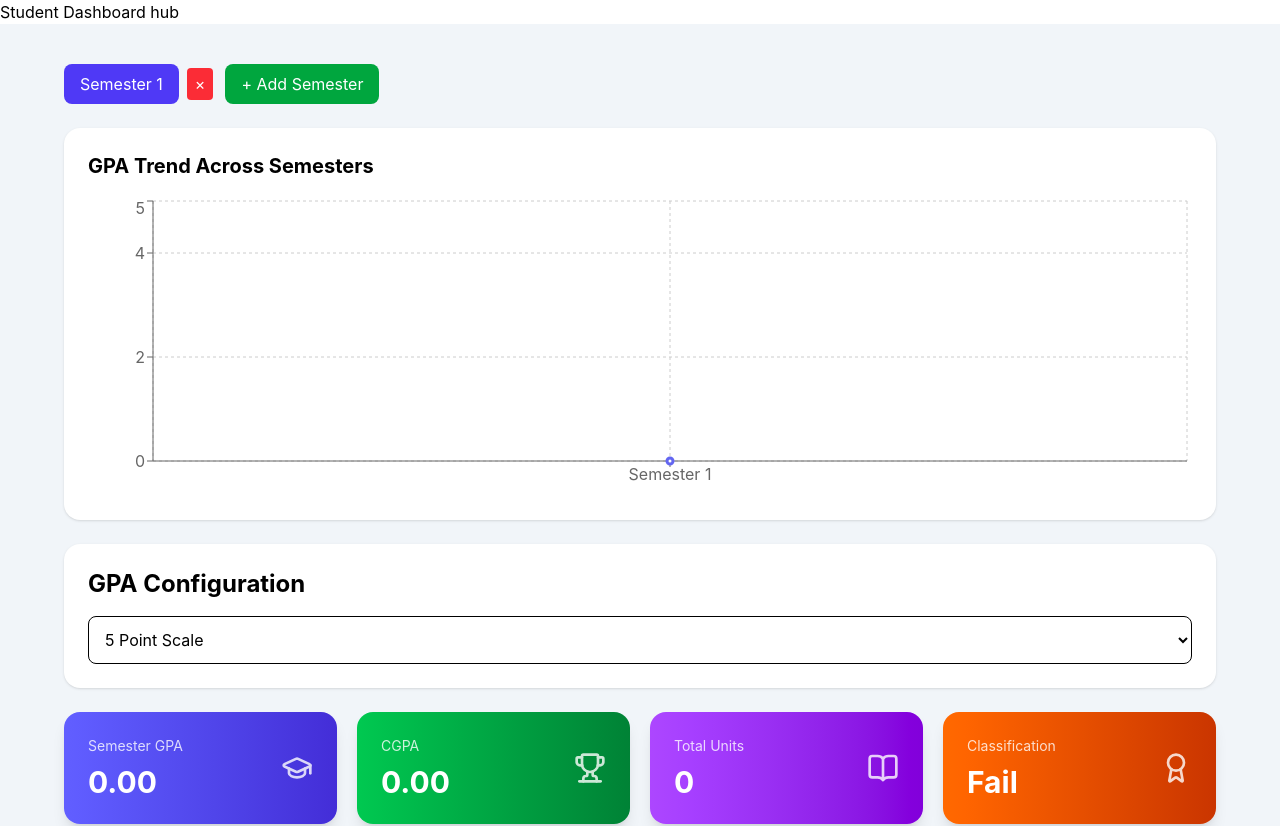
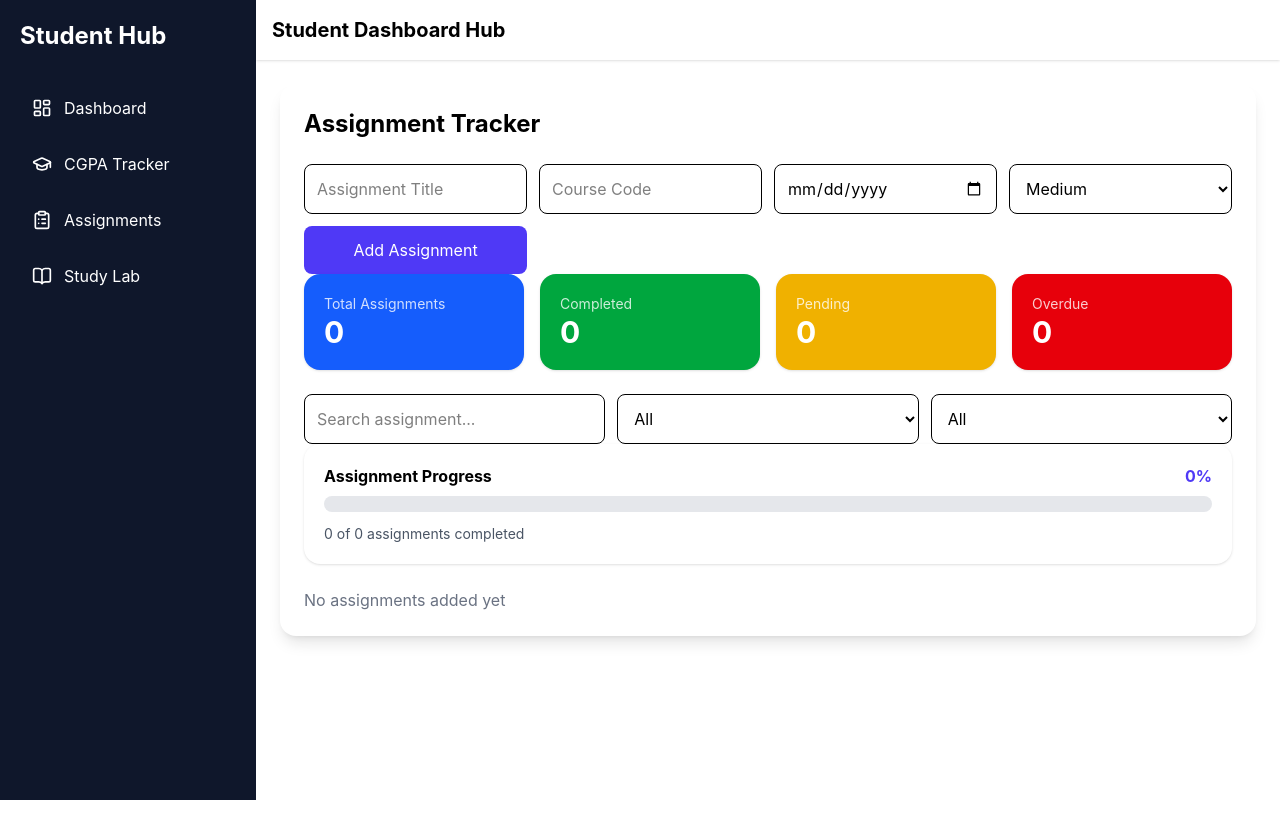
Before and after one commit to Oreofe05/ScholarMetrics, a React (Vite) app: page /assignments in a window 1280 px wide. Shown: the top 826 px of the page. After the commit the page ends 800 px from the top, so only its background shows below. Built offline with nearby package versions, Linux system fonts and the light colour scheme.

Commit message:
Sidebar and Navbar

```diff
--- a/package.json
+++ b/package.json
@@ -14,6 +14,7 @@
     "lucide-react": "^1.21.0",
     "react": "^18.3.1",
     "react-dom": "^18.3.1",
+    "react-router-dom": "^7.18.0",
     "recharts": "^3.8.1",
     "tailwindcss": "^4.3.0"
   },
--- a/src/App.jsx
+++ b/src/App.jsx
@@ -1,14 +1,61 @@
-import Navbar from "./components/Navbar"
-import CGPATracker from "./components/CGPATracker"
-import AssignmentTracker from "./components/AssignmentTracker";
+import {
+  BrowserRouter,
+  Routes,
+  Route,
+} from "react-router-dom";
+
+import Sidebar from "./components/layout/Sidebar";
+import Navbar from "./components/layout/Navbar";
+import MobileBottomNav from "./components/layout/MobileBottomNav";
+import DashboardPage from "./pages/DashboardPage";
+import CGPAPage from "./pages/CGPAPage";
+import AssignmentPage from "./pages/AssignmentPage";
+import StudyLabPage from "./pages/StudyLabPage";
+
 function App() {
   return (
-    <>
-      <Navbar />
-      <CGPATracker />
-      <AssignmentTracker/>
-    </>
-  )
+    <BrowserRouter>
+      <div className="flex">
+
+        <Sidebar />
+
+        <div className="flex-1">
+
+          <Navbar />
+
+          <main className="p-4 md:p-6">
+
+            <Routes>
+
+              <Route
+                path="/"
+                element={<DashboardPage />}
+              />
+
+              <Route
+                path="/cgpa"
+                element={<CGPAPage />}
+              />
+
+              <Route
+                path="/assignments"
+                element={<AssignmentPage />}
+              />
+
+              <Route
+                path="/study-lab"
+                element={<StudyLabPage />}
+              />
+
+            </Routes>
+            <MobileBottomNav />
+          </main>
+
+        </div>
+
+      </div>
+    </BrowserRouter>
+  );
 }
 
-export default App
+export default App;
--- /dev/null
+++ b/src/components/layout/MobileBottomNav.jsx
@@ -0,0 +1,71 @@
+import {
+  LayoutDashboard,
+  GraduationCap,
+  ClipboardList,
+  BookOpen,
+} from "lucide-react";
+
+import { Link } from "react-router-dom";
+
+function MobileBottomNav() {
+  const links = [
+    {
+      name: "Home",
+      icon: LayoutDashboard,
+      path: "/",
+    },
+    {
+      name: "CGPA",
+      icon: GraduationCap,
+      path: "/cgpa",
+    },
+    {
+      name: "Assignment",
+      icon: ClipboardList,
+      path: "/assignments",
+    },
+    {
+      name: "StudyLab",
+      icon: BookOpen,
+      path: "/study-lab",
+    },
+  ];
+
+  return (
+    <div
+      className="
+        md:hidden
+        fixed
+        bottom-0
+        left-0
+        right-0
+        bg-slate-900
+        text-white
+        flex
+        justify-around
+        py-3
+        shadow-lg
+        z-50
+      "
+    >
+      {links.map((link) => {
+        const Icon = link.icon;
+
+        return (
+          <Link
+            key={link.name}
+            to={link.path}
+            className="flex flex-col items-center"
+          >
+            <Icon size={20} />
+            <span className="text-xs">
+              {link.name}
+            </span>
+          </Link>
+        );
+      })}
+    </div>
+  );
+}
+
+export default MobileBottomNav;
--- /dev/null
+++ b/src/components/layout/Navbar.jsx
@@ -0,0 +1,22 @@
+function Navbar() {
+  return (
+    <header
+      className="
+      bg-white
+      shadow
+      p-4
+      "
+    >
+      <h1
+        className="
+        text-xl
+        font-bold
+        "
+      >
+        Student Dashboard Hub
+      </h1>
+    </header>
+  );
+}
+
+export default Navbar;
--- /dev/null
+++ b/src/components/layout/Sidebar.jsx
@@ -0,0 +1,88 @@
+import {
+  LayoutDashboard,
+  GraduationCap,
+  ClipboardList,
+  BookOpen,
+} from "lucide-react";
+
+import { Link } from "react-router-dom";
+
+function Sidebar() {
+  const links = [
+    {
+      name: "Dashboard",
+      icon: LayoutDashboard,
+      path: "/",
+    },
+
+    {
+      name: "CGPA Tracker",
+      icon: GraduationCap,
+      path: "/cgpa",
+    },
+
+    {
+      name: "Assignments",
+      icon: ClipboardList,
+      path: "/assignments",
+    },
+
+    {
+      name: "Study Lab",
+      icon: BookOpen,
+      path: "/study-lab",
+    },
+  ];
+
+  return (
+    <aside
+      className="
+      w-64
+      min-h-screen
+      bg-slate-900
+      text-white
+      p-5
+      hidden
+      md:block
+      "
+    >
+      <h1
+        className="
+        text-2xl
+        font-bold
+        mb-8
+        "
+      >
+        Student Hub
+      </h1>
+
+      <div className="space-y-2">
+        {links.map((link) => {
+          const Icon = link.icon;
+
+          return (
+            <Link
+              key={link.name}
+              to={link.path}
+              className="
+              flex
+              items-center
+              gap-3
+              p-3
+              rounded-lg
+              hover:bg-slate-800
+              transition
+              "
+            >
+              <Icon size={20} />
+
+              {link.name}
+            </Link>
+          );
+        })}
+      </div>
+    </aside>
+  );
+}
+
+export default Sidebar;
--- a/src/pages/AssignmentPage.jsx
+++ b/src/pages/AssignmentPage.jsx
@@ -0,0 +1,7 @@
+import AssignmentTracker from "../components/AssignmentTracker";
+
+function AssignmentPage() {
+  return <AssignmentTracker />;
+}
+
+export default AssignmentPage;
--- a/src/pages/CGPAPage.jsx
+++ b/src/pages/CGPAPage.jsx
@@ -0,0 +1,7 @@
+import CGPATracker from "../components/CGPATracker";
+
+function CGPAPage() {
+  return <CGPATracker />;
+}
+
+export default CGPAPage;
--- a/src/pages/DashboardPage.jsx
+++ b/src/pages/DashboardPage.jsx
@@ -0,0 +1,7 @@
+import Dashboard from "../components/Dashboard";
+
+function DashboardPage() {
+  return <Dashboard />;
+}
+
+export default DashboardPage;
--- a/src/pages/StudyLabPage.jsx
+++ b/src/pages/StudyLabPage.jsx
@@ -1,5 +1,16 @@
-import StudyLab from "../components/studyLab/StudyLab";
+function StudyLabPage() {
+  return (
+    <div className="bg-white p-6 rounded-2xl shadow">
+      <h1 className="text-2xl font-bold">
+        Study Lab
+      </h1>
 
-export default function StudyLabPage() {
-  return <StudyLab />;
+      <p className="text-gray-500 mt-2">
+        Course upload and AI analysis
+        coming soon...
+      </p>
+    </div>
+  );
 }
+
+export default StudyLabPage;
```
Also changed, not shown: src/layouts/MainLayout.jsx (deleted), 1 other file (tests, documents, lock files or other folders).
